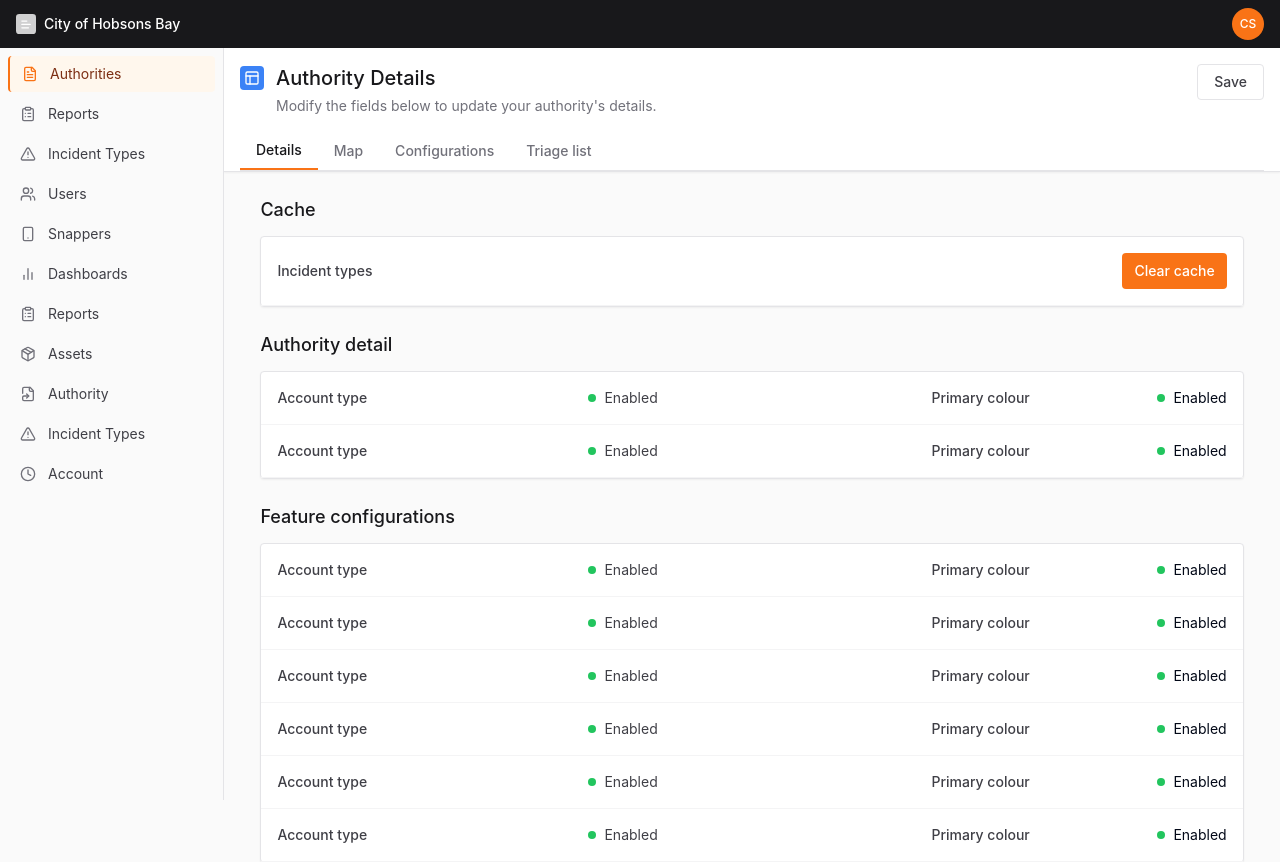
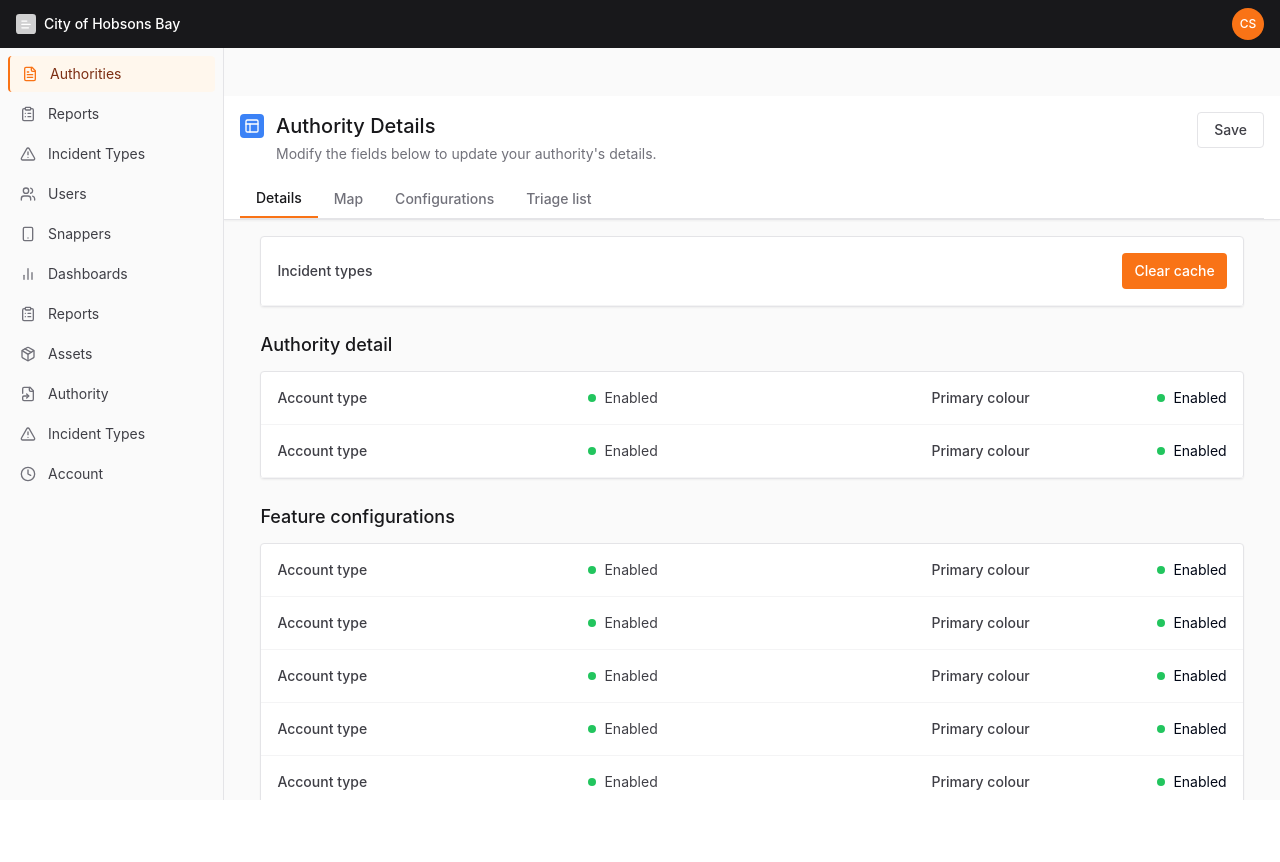
Before and after one commit to avipanethsnapsendsolve/snapper-template-hub, a React (Vite) app: page / in a window 1280 px wide. Shown: the top 862 px of the page. After the commit the page ends 800 px from the top, so only its background shows below. Built offline with nearby package versions, Linux system fonts and the light colour scheme.

Commit message:
Fix AuthorityDetails card header
Ensure the AuthorityDetails card header remains fixed at the top of the page, preventing it from scrolling with the rest of the content.

```diff
--- a/src/components/AuthorityDetails.tsx
+++ b/src/components/AuthorityDetails.tsx
@@ -34,7 +34,7 @@ function DetailRow({ label, enabled }: DetailRowProps) {
 export function AuthorityDetails() {
   return (
     <div className="w-full flex flex-col">
-      <div className="sticky top-0 z-30 bg-white border-b border-zinc-200 shadow-sm">
+      <div className="sticky top-12 z-40 bg-white border-b border-zinc-200 shadow-sm">
         <div className="max-w-screen-xl mx-auto px-4 py-4 flex items-start justify-between">
           <div>
             <div className="flex items-center">
--- a/src/pages/Index.tsx
+++ b/src/pages/Index.tsx
@@ -24,7 +24,7 @@ const Index = () => {
 
       <Navigation />
 
-      <div className="flex-1 flex flex-col ml-56 pt-12">
+      <div className="flex-1 flex flex-col ml-56 pt-12 h-screen overflow-hidden">
         <main className="flex-1 overflow-auto">
           <AuthorityDetails />
         </main>
```
